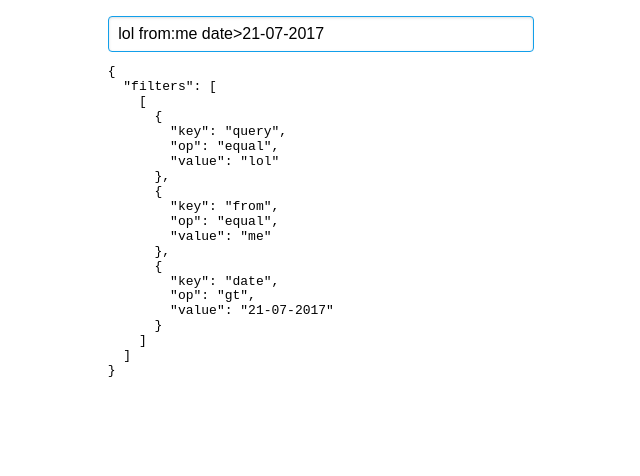
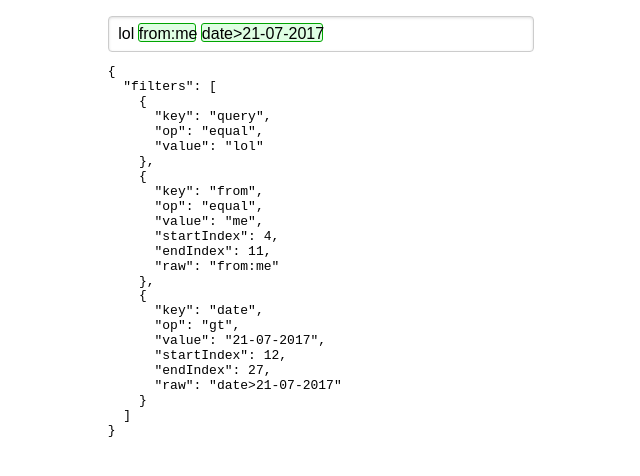
Before and after one commit to zemlanin/firep, a plain HTML site: page index.html in a window 1280 px wide. Shown: the whole page, without its empty margins (319-959 px from the left). Drawn offline with nearby package versions, Linux system fonts and the light colour scheme.

Commit message:
highlight filters

```diff
--- a/index.html
+++ b/index.html
@@ -1,17 +1,64 @@
 <!DOCTYPE html>
 <html>
 <head>
+  <meta charset="utf-8">
+  <meta name="viewport" content="width=device-width, initial-scale=1.0">
   <title>firep</title>
   <link rel="stylesheet" href="https://unpkg.com/purecss@1.0.0/build/pure-min.css" integrity="sha384-nn4HPE8lTHyVtfCBi5yW9d20FjT8BJwUXyWZT9InLYax14RDjBj46LmSztkmNP9w" crossorigin="anonymous">
   <link rel="stylesheet" href="https://unpkg.com/purecss@1.0.0/build/grids-responsive-min.css" crossorigin="anonymous">
   <style type="text/css">
-    pre, .pure-g pre, .pure-g [class*=pure-u] pre {font-family: monospace;}
+    pre, .pure-g pre, .pure-g [class*=pure-u] pre {
+      font-family: monospace;
+    }
+
+    #firep {
+      position: relative;
+      display: flex;
+      flex: 1;
+      width: 100%;
+    }
+    #firep input {
+      z-index: 2;
+      background-color: transparent;
+      width: 100%;
+    }
+    #firep #highlight {
+      z-index: 1;
+      flex: 1;
+      position: relative;
+      display: inline-block;
+      white-space: pre;
+      line-height: 2;
+      border: 1px transparent solid;
+      box-sizing: border-box;
+      color: transparent;
+    }
+    #highlight span {
+      position: relative;
+    }
+    #highlight span:before {
+      content: ' ';
+      position: absolute;
+      z-index: 10;
+      top: -1px;
+      bottom: -1px;
+      left: 0;
+      right: 0;
+      vertical-align: middle;
+      display: block;
+      border: 1px solid #00a500;
+      border-radius: 3px;
+      box-sizing: border-box;
+      padding: 3px;
+      background-color: #DFFEE3;
+    }
   </style>
 </head>
 <body class='pure-g'>
   <div class='pure-u-5-6 pure-u-md-1-3' style="margin: 1em auto;">
     <form class='pure-form' id='firep'>
-      <input class='pure-u-1' autofocus value="lol from:me date>21-07-2017" />
+      <input autocomplete="off" value="lol from:me date>21-07-2017" />
+      <div id='highlight'></div>
     </form>
 
     <pre class='pure-u-1' id='debug'>
@@ -31,10 +78,8 @@
     const parseQuery = function (query) {
       const parts = query.replace(/\s+/, ' ').split(' ').filter(Boolean)
 
-      return {
-        filters: [
-          parts.map(p => {
-            const parsed = p.match(/^([a-z]+)(:|=|<|>|<=|>=)(.+)$/)
+      const analyzedParts = parts.map(p => {
+        const parsed = p.match(/^([a-z]+)(:|=|<|>|<=|>=)(.*)$/)
 
         if (!parsed) {
           return {
@@ -46,13 +91,20 @@
 
         const [_, key, opSymbol, value] = parsed
 
+        const startIndex = query.indexOf(p)
+
         return {
           key,
           op: opSymbols[opSymbol],
-              value
+          value,
+          startIndex,
+          endIndex: startIndex + p.length,
+          raw: p
         }
       })
-        ],
+
+      return {
+        filters: analyzedParts,
       }
     }
 
@@ -62,11 +114,40 @@
       )
     }
 
+    function updateHighlight(input, parsedQuery) {
+      const ih = parsedQuery.filters.reduce(
+        (acc, f, i) => {
+          if (!f.raw) { return acc }
+          return {
+            cursor: f.endIndex,
+            result: (
+              acc.result
+              + input.value.slice(acc.cursor, f.startIndex)
+              + '<span>' + f.raw + '</span>'
+            ),
+          }
+        },
+        {cursor: 0, result: ''}
+      ).result
+
+      document.getElementById('highlight').innerHTML = ih
+      document.getElementById('highlight').style.width = input.clientWidth + 'px'
+      document.getElementById('highlight').style.marginLeft = -input.clientWidth + 7 + 'px'
+    }
+
+    function redraw(input) {
+      const parsedQuery = parseQuery(input.value)
+      updateDebug(input)
+      updateHighlight(input, parsedQuery)
+    }
+
     document.getElementById('firep').addEventListener('input', event => {
-      updateDebug(event.target)
+      redraw(event.target)
     })
 
-    updateDebug(document.getElementById('firep').querySelector('input'))
+    redraw(document.getElementById('firep').querySelector('input'))
+    // ¯\_(ツ)_/¯
+    redraw(document.getElementById('firep').querySelector('input'))
   </script>
 </body>
 </html>
```
Lines whose indentation alone changed are shown as unchanged.
